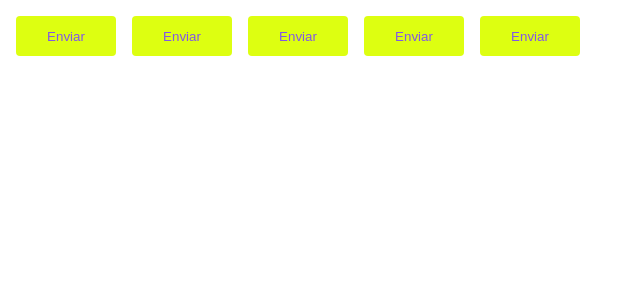
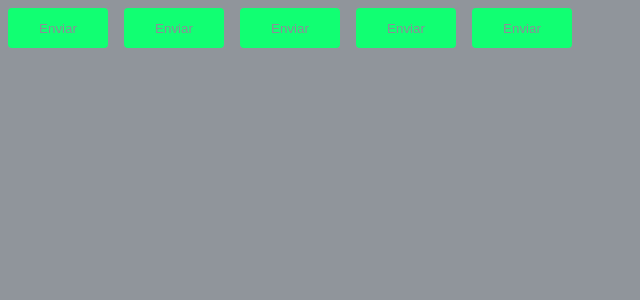
Before and after one commit to Reginaldo007oliveira/Ignite-timer, a React (Vite) app: page / in a window 1280 px wide. Shown: the top 300 px of the page, without its empty margins (0-640 px from the left). Built offline with nearby package versions, Linux system fonts and the light colour scheme.

Commit message:
Estilos globais, fontes do google, tipagem do theme

```diff
--- a/index.html
+++ b/index.html
@@ -3,7 +3,12 @@
   <head>
 
     <meta charset="UTF-8" />
+    <link rel="preconnect" href="https://fonts.googleapis.com" />
+    <link rel="preconnect" href="https://fonts.gstatic.com" crossorigin />
+
     <meta name="viewport" content="width=device-width, initial-scale=1.0" />
+
+    <link  href="https://fonts.googleapis.com/css2?family=Roboto+Mono:wght@700&family=Roboto:wght@400;700&display=swap" rel="stylesheet" />
     <title>Bora + Codar</title>
   </head>
   <body>
--- a/src/@types/styled.d.ts
+++ b/src/@types/styled.d.ts
@@ -1,5 +1,5 @@
 import 'styled-components';
-import { defaultTheme } from '../styles/themes/default';
+import { defaultTheme } from '../styles/theme/defalt';
 
 type ThemeType = typeof defaultTheme;
 
--- a/src/components/Button/styles.ts
+++ b/src/components/Button/styles.ts
@@ -21,8 +21,8 @@
   margin: 8px;
   gap: 2rem;
 
-  background-color: ${propriedades => propriedades.theme.botaozim};
-  color: ${propiedades => propiedades.theme.primary};
+  background-color: ${props => props.theme["greenClarim-100"]};
+  color: ${propiedades => propiedades.theme["gray-400"]};
 
   /* ${props => {
     return css`
--- a/src/saida.tsx
+++ b/src/saida.tsx
@@ -1,16 +1,18 @@
 import { Button } from "./components/Button";
 import { ThemeProvider } from "styled-components";
 import { defaultTheme } from "./styles/theme/defalt";
+import { GlobalStyle } from "./styles/global";
 
 export function Saida() {
 
   return (
     <ThemeProvider theme={defaultTheme}>
-      <Button variant="primary" />
-      <Button variant="secondary" />
-      <Button variant="success" />
-      <Button variant="danger" />
+      <Button  />
       <Button />
+      <Button  />
+      <Button />
+      <Button />
+      <GlobalStyle />
       </ThemeProvider>
   )
 }
--- /dev/null
+++ b/src/styles/global.ts
@@ -0,0 +1,13 @@
+import { createGlobalStyle } from 'styled-components'
+
+export const GlobalStyle = createGlobalStyle`
+  * {
+    margin: 0;
+    padding: 0;
+    box-sizing: border-box;
+  }
+  body {
+    background: #90959b;
+    color: #FFF;
+  }
+`;
--- a/src/styles/theme/defalt.ts
+++ b/src/styles/theme/defalt.ts
@@ -1,6 +1,23 @@
 export const defaultTheme = {
     white: '#FFF',
-    primary: '#8257e6',
-    secondary: 'orange',
-    botaozim: '#df1'
+
+  'gray-100': '#E1E1E6',
+  'gray-300': '#C4C4CC',
+  'gray-400': '#8D8D99',
+  'gray-500': '#7C7C8A',
+  'gray-600': '#323238',
+  'gray-700': '#29292E',
+  'gray-800': '#202024',
+  'gray-900': '#121214',
+
+  'green-300': '#00B37E',
+  'green-500': '#00875F',
+  'green-700': '#015F43',
+  'greenClarim-100': '#11ff72',
+
+  'red-500': '#AB222E',
+  'red-700': '#7A1921',
+
+  'yellow-500': '#FBA94C',
+    botaozim: '#df1',
   }
```
